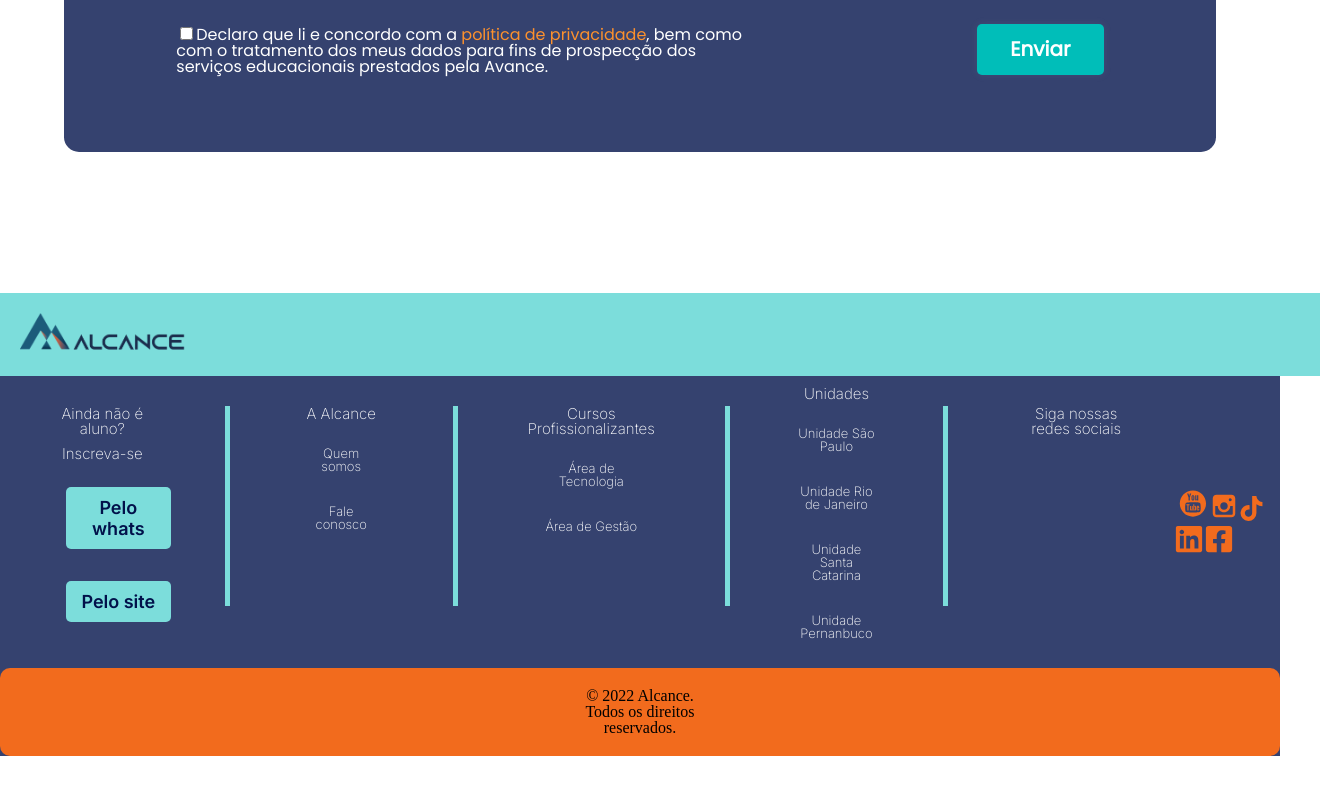
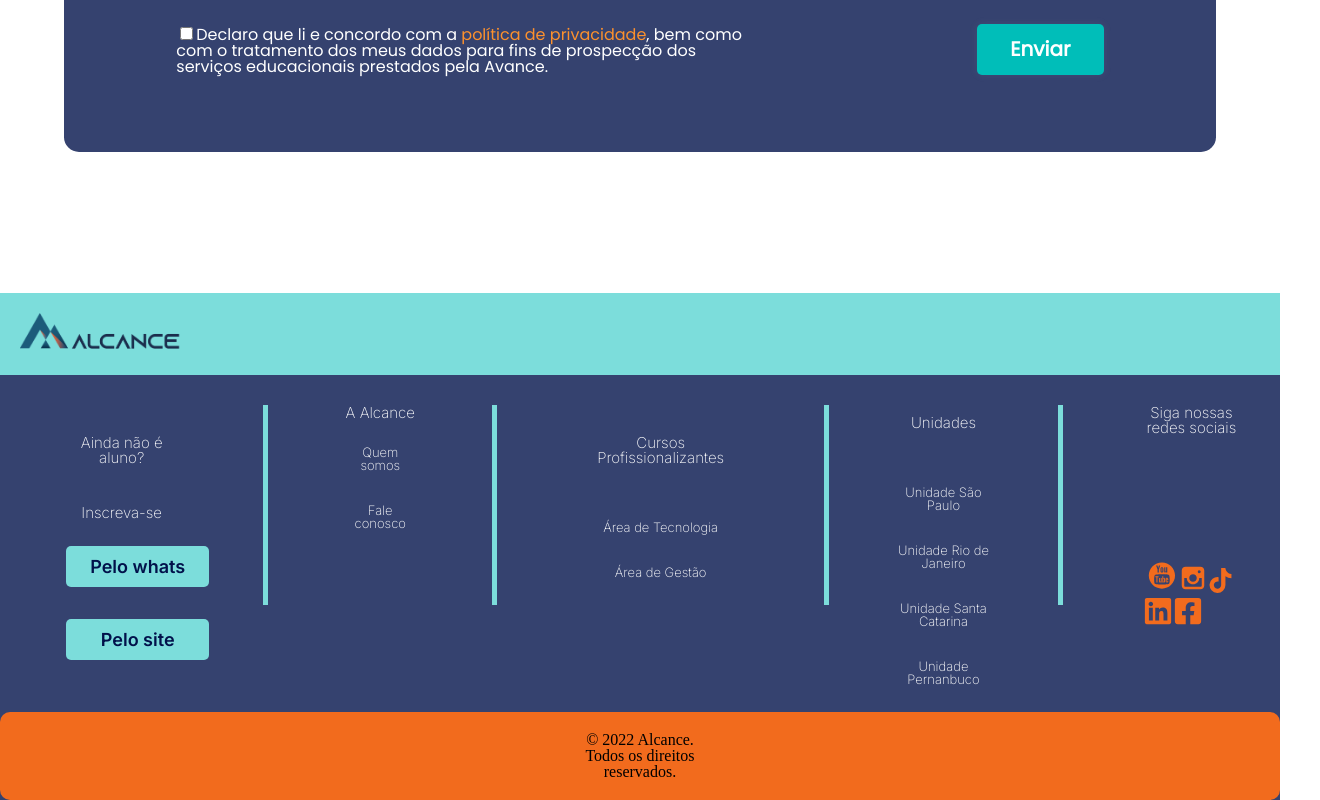
Before and after one commit to Julianaha/alcance, a React (Vite) app: page / in a window 1280 px wide. Shown: the part 3165-3965 px from the top of the page, 1320 px wide, since content can reach past the window. Before the commit the page ends 3921 px from the top, so only its background shows below. Built offline with nearby package versions, Linux system fonts and the light colour scheme; no server answers.

Commit message:
feat:footer icones com erro

```diff
--- a/src/components/Footer/Footer.module.css
+++ b/src/components/Footer/Footer.module.css
@@ -1,7 +1,6 @@
 .headerFirst {
   background-color: #7cdddb;
-  bottom: 0;
-  width: 100%;
+  margin: auto 0;
   display: grid;
   gap: 15px;
   padding: 20px;
@@ -14,17 +13,18 @@
 .container {
   background-color: #35426f;
   display: flex;
-  width: 100%;
+  margin: auto 0;
   flex-direction: column;
   justify-content: center;
-  margin: 0 auto;
+
+
 }
 
 .row {
   display: flex;
   grid-template-columns: repeat(auto-fill, minmax(185px, 1fr));
   grid-gap: 10px;
-  width: 100%;
+  margin: auto 0;
 }
 
 .collumn1 {
@@ -67,6 +67,7 @@
   font-family: "Inter", sans-serif;
   text-align: center;
   margin-bottom: 10px;
+  padding: 30px;
 }
 
 .paragraphTwo {
@@ -164,6 +165,7 @@
   display: flex;
   padding: 10px;
   flex-direction: column;
+  justify-content: center;
   text-align: center;
   margin: 0px;
 }
@@ -210,9 +212,9 @@
 }
 .collumn5 {
   display: flex;
-  padding: 30px;
   flex-direction: column;
-  text-align: center;
+  justify-content: center;
+  align-items: center;
   margin: 0px;
 }
 
@@ -232,10 +234,17 @@
   padding: 20px;
 }
 
-.icons {
+.icons  {
   display: flex;
-  justify-content: space-between;
-  width: 10em;
   color: #f26b1d;
-  align-items: center;
+  flex-wrap: wrap;
+  width: 6em;
+  gap: 10px;
+  margin: auto 0;
+
 }
+
+.icons2 {
+ display: flex;
+ border: #7cdddb;
+}
--- a/src/components/Footer/index.jsx
+++ b/src/components/Footer/index.jsx
@@ -70,11 +70,10 @@ function Footer() {
             <h4 className={styles.paragraphFirst}>
               Siga nossas redes sociais
             </h4>
-          </column>
 
-          <div className={styles.icons}>
+            <div className={styles.icons}>
 
-            <ul>
+            <ul classname={styles.icons2}>
               <li>
               <TiSocialYoutubeCircular size={35} />
               <TiSocialInstagram size={30} />
@@ -84,6 +83,8 @@ function Footer() {
               </li>
             </ul>
           </div>
+
+          </column>
         </row>
       </container>
 
```
